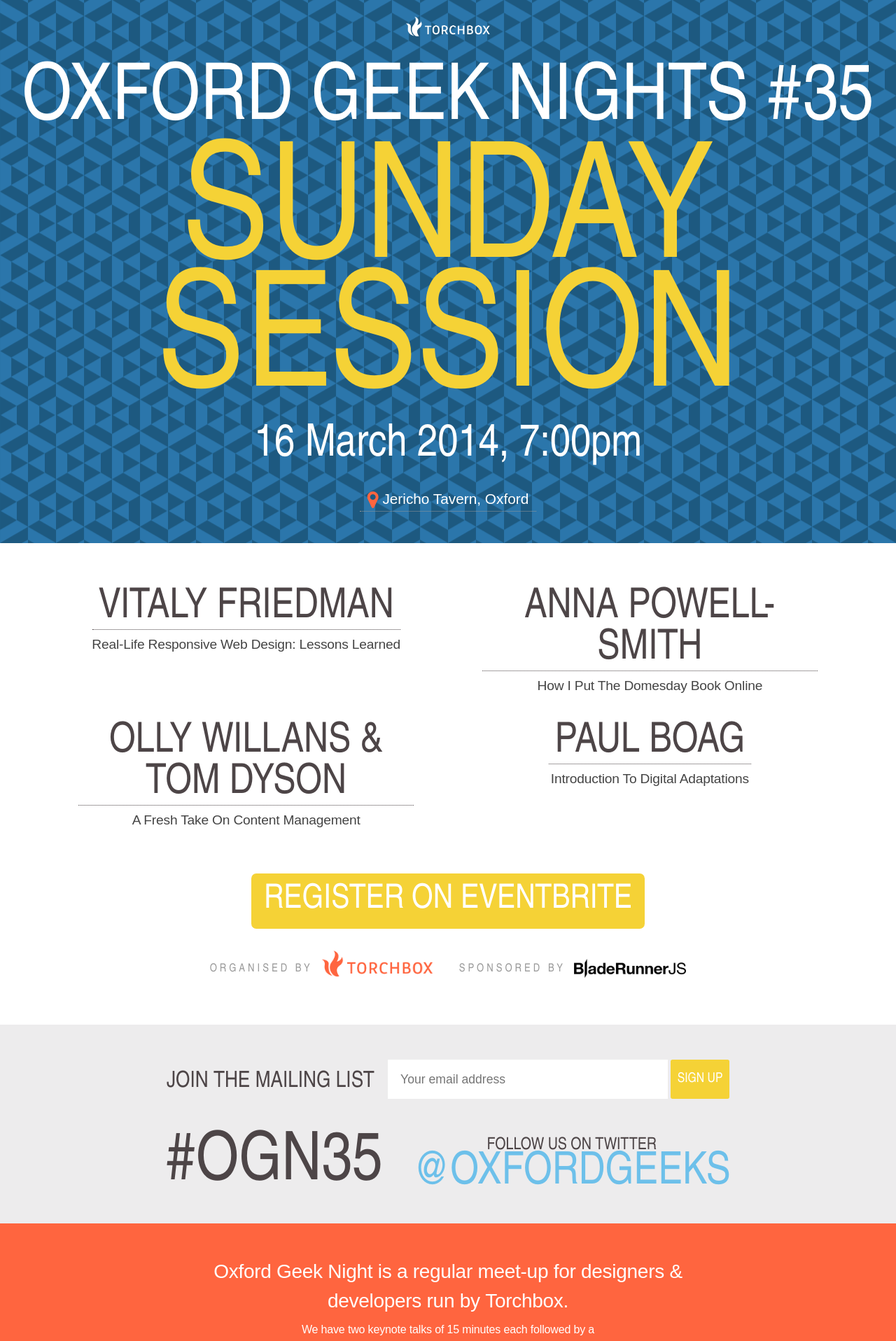
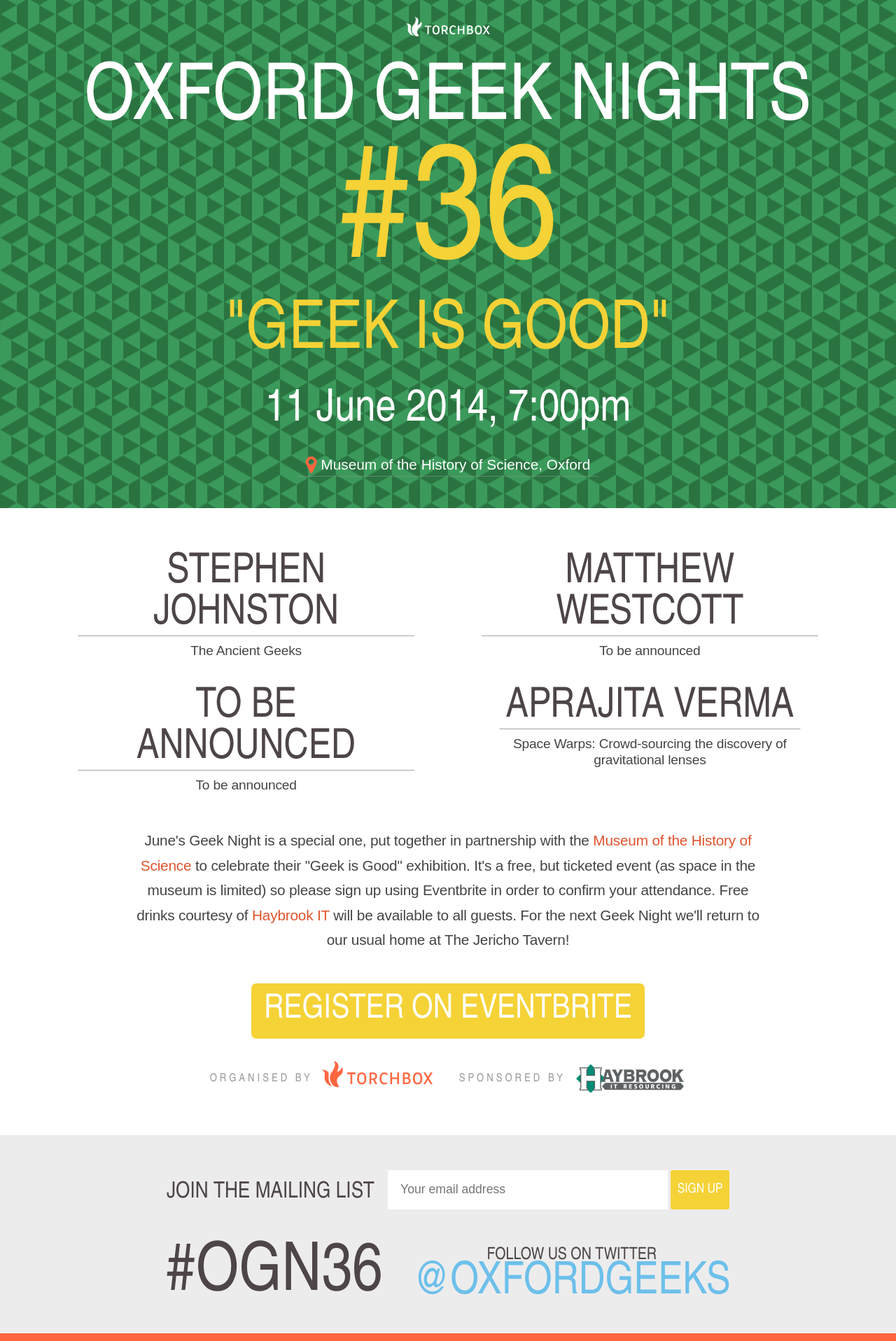
Before and after one commit to torchbox/ogn, a Jekyll site: the page built from index.html, in a window 1280 px wide. Shown: the top 1916 px of the page at 70% size. Built offline with Jekyll 4.4.1, drawn with Linux system fonts in a browser that asks for light colours; nearby versions of some CDN libraries; Markdown is read by kramdown in place of the engine named in the settings; some of the changed text lies outside the part shown.

Commit message:
Update for OGN 36

```diff
--- a/_includes/event-actions.html
+++ b/_includes/event-actions.html
@@ -3,7 +3,7 @@
 
     {% if page.lanyrd_short_url %}
       <div class="lanyrd">
-        <a href="https://www.eventbrite.co.uk/e/oxford-geek-nights-35-sunday-session-tickets-10815235661?ref=estw" class="button fat" target="_blank">Register on Eventbrite</a>
+        <a href="https://www.eventbrite.com/e/oxford-geek-nights-36-geek-is-good-tickets-11582817519" class="button fat" target="_blank">Register on Eventbrite</a>
         <!--<h2>On Lanyrd</h2>-->
       </div>
     {% endif %}
--- a/_includes/header.html
+++ b/_includes/header.html
@@ -1,9 +1,9 @@
 <section class="header" role="banner">
   <a href="http://www.torchbox.com" target="_blank" class="tbx-link">Torchbox</a>
 
-  <div id="headerarea" class="animated flipInX" >
-    <a href="/"><h1 itemprop="name">Oxford Geek Nights #35 {% if page.geek_night_number %}<span class="event-number">Sunday Session</span>{% endif %}</h1></a>
-    {% if page.geek_night_number %}
+  <div id="headerarea" class="animated fadeInUp" >
+    <a href="/"><h1 itemprop="name">Oxford Geek Nights {% if page.geek_night_number %}<span class="event-number">#{{ page.geek_night_number }}</span>{% endif %}</h1></a>
+    {% if page.geek_night_number == 36 %}<h2 class="geekisgood">"Geek is good"</h2>{% endif %}
       <meta itemprop="startDate" content="{{ page.date | date: "%Y-%m-%d" }}T19:30" />
       <div class="date-time">
         <span class="date">{{ page.date | date: "%d %B %Y" }}</span>, <span class="time">{{ page.time }}</span>
@@ -11,6 +11,5 @@
       <div class="venue" itemprop="location" itemscope itemtype="http://schema.org/Place">
         <a href="{{ page.map_url }}" itemprop="url"><i class="fa fa-map-marker fa-lg"></i> <span itemprop="name">{{ page.short_address }}</span></a>
       </div>
-    {% endif %}
   </div>
 </section>
--- /dev/null
+++ b/_posts/2014-06-11-ogn36.markdown
@@ -0,0 +1,97 @@
+---
+# Layout, no need to change this
+layout: event
+
+# Event time
+time: 7:00pm
+
+# A short address of Geek Night location.
+short_address: Museum of the History of Science, Oxford
+
+# Map URL to location of Geek Night
+map_url: http://bit.ly/1oIH2cq
+
+# Sponsors in the form - [name]: [logo imag path (in /assets/images)]
+# Do not include Torchbox
+sponsor:
+- Haybrook IT: sponsor-haybrook.png
+
+# The Geek Night number
+geek_night_number: 36
+
+# Lanyrd short url
+lanyrd_short_url: ctkzx
+
+# Keynoters
+keynoters: [TBC]
+---
+
+<ul class="keynotes">
+    <li itemprop="performer" itemscope="itemscope" itemtype="http://schema.org/Person">
+        <a href="http://www.mhs.ox.ac.uk/staff/saj/"><h2 itemprop="name">Stephen Johnston</h2></a>
+        <p>The Ancient Geeks</p>
+        <!--
+        <div class="downloads">
+            <a href="/">Slides</a>
+        </div> -->
+    </li>
+    <li itemprop="performer" itemscope="itemscope" itemtype="http://schema.org/Person">
+        <a href="http://matt.west.co.tt/"><h2 itemprop="name">Matthew Westcott</h2></a>
+        <p>To be announced</p>
+        <!--
+        <div class="downloads">
+            <a href="/">Slides</a>
+        </div> -->
+    </li>
+    <li itemprop="performer" itemscope="itemscope" itemtype="http://schema.org/Person">
+        <a href="#"><h2 itemprop="name">To be announced</h2></a>
+        <p>To be announced</p>
+        <!--
+        <div class="downloads">
+            <a href="/">Slides</a>
+        </div> -->
+    </li>
+    <li itemprop="performer" itemscope="itemscope" itemtype="http://schema.org/Person">
+        <a href="http://twitter.com/aprajitaverma"><h2 itemprop="name">Aprajita Verma</h2></a>
+        <p>Space Warps: Crowd-sourcing the discovery of gravitational lenses</p>
+        <!--
+        <div class="downloads">
+            <a href="/">Slides</a>
+        </div> -->
+    </li>
+
+</ul>
+<p class="extra-info">June's Geek Night is a special one, put together in partnership with the <a href="http://www.mhs.ox.ac.uk/">Museum of the History of Science</a> to celebrate their "Geek is Good" exhibition. It's a free, but ticketed event (as space in the museum is limited) so please sign up using Eventbrite in order to confirm your attendance. Free drinks courtesy of <a href="http://www.haybrook.co.uk/">Haybrook IT</a> will be available to all guests. For the next Geek Night we'll return to our usual home at The Jericho Tavern!</p>
+
+<!--
+<ul class="microslots">
+    <li itemprop="performer" itemscope="itemscope" itemtype="http://schema.org/Person">
+        <a href="http://benjaminbenben.com/" itemprop="url"><h2 itemprop="name">Ben Foxall</h2></a>
+        <p>ping-pong</p>
+         <div class="downloads">
+            <a href="https://github.com/benfoxall/ping-pong">Slides</a>
+        </div>
+    </li>
+    <li itemprop="performer" itemscope="itemscope" itemtype="http://schema.org/Person">
+        <a href="http://alter-eco.co.uk/" itemprop="url"><h2 itemprop="name">Richard Roaf</h2></a>
+        <p>Winning at Youtube</p>
+         <div class="downloads">
+            <a href="http://media.ogn.s3.amazonaws.com/ogn34/richard-roaf.ppt">Slides</a>
+        </div>
+    </li>
+    <li itemprop="performer" itemscope="itemscope" itemtype="http://schema.org/Person">
+        <a href="http://www.bethmcmillan.com/" itemprop="url"><h2 itemprop="name">Beth McMillan</h2></a>
+        <p>Using computers to replace animal testing</p>
+         <div class="downloads">
+            <a href="http://media.ogn.s3.amazonaws.com/ogn34/beth-mcmillan.zip">Slides</a>
+        </div>
+    </li>
+    <li itemprop="performer" itemscope="itemscope" itemtype="http://schema.org/Person">
+        <a href="http://www.domeheid.com/" itemprop="url"><h2 itemprop="name">Christopher Whalen</h2></a>
+        <p>How Bradley Wiggins can improve your website</p>
+         <div class="downloads">
+            <a href="http://media.ogn.s3.amazonaws.com/ogn34/christopher-whalen.ppt">Slides</a>
+        </div>
+    </li>
+</ul>
+-->
--- a/assets/css/main.css
+++ b/assets/css/main.css
@@ -406,6 +406,11 @@
     line-height: 0.8em;
   }
 
+  .geekisgood {
+    font-size: 3em;
+    color: #F5D236;
+  }
+
 
 /*
  * SPEAKER LISTINGS
@@ -509,6 +514,13 @@
     color: white;
     background-color:#ff653f;
     border: 1px solid #ff653f;
+  }
+
+  p.extra-info {
+    width: 80%;
+    margin: 2em auto 1em auto;
+    line-height: 1.7em;
+    font-size: 1.3em;
   }
 
 
@@ -911,6 +923,11 @@
     text-align: center;
   }
 
+  .geekisgood {
+    font-size: 6em;
+    color: #F5D236;
+  }
+
 }
 
 
```
Also changed, not shown: assets/images/ogn-pattern-2.png (added), assets/images/ogn-pattern.png, assets/images/sponsor-haybrook.png, assets/images/sponsor-haybrook2.png (added).
